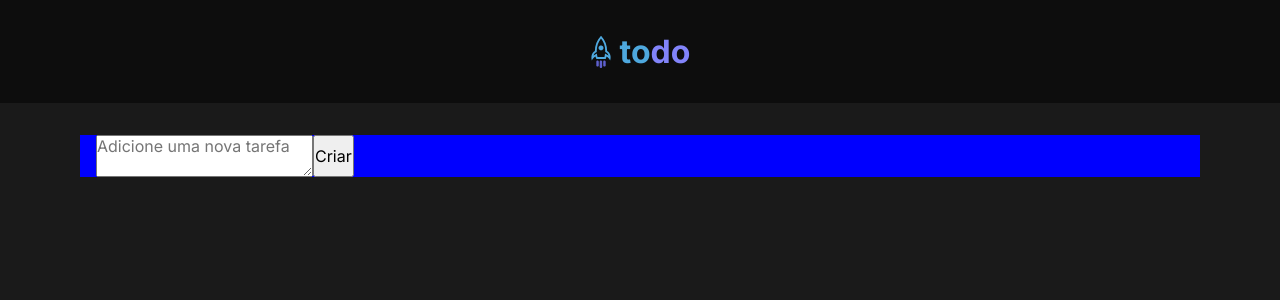
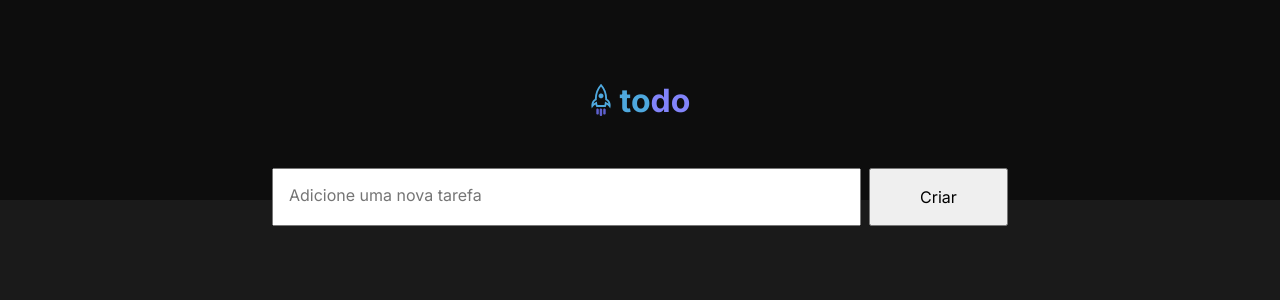
Before and after one commit to Alfredo-pg/ToDo-List, a React (Vite) app: page / in a window 1280 px wide. Shown: the top 300 px of the page. Built offline with nearby package versions, Linux system fonts and the light colour scheme.

Commit message:
taksArea

```diff
--- a/src/App.module.css
+++ b/src/App.module.css
@@ -1,10 +1,7 @@
 .wrapper {
-  max-width: 70rem;
-  margin: 2rem auto;
-  padding: 0 1rem;
+  max-width: 46rem;
+  margin: auto;
 
   display: grid;
   grid-template-columns: 1fr;
-  gap: 2rem;
-  background-color: blue;
 }
--- a/src/components/Header.module.css
+++ b/src/components/Header.module.css
@@ -3,7 +3,7 @@
   display: flex;
   justify-content: center;
   align-items: center;
-  padding: 2rem;
+  height: 12.5rem;
 }
 
 .header>img {
--- a/src/components/Tasks.module.css
+++ b/src/components/Tasks.module.css
@@ -1,3 +1,16 @@
 .tasks {
   display: flex;
+  margin-top: -2rem;
 }
+
+.tasks > textarea {
+  width: 80%;
+  padding: 1rem 0 0 1rem;
+  resize: none;
+}
+
+.tasks > button {
+  flex: 1;
+  margin-left: 0.5rem;
+  width: 3rem;
+}
```
